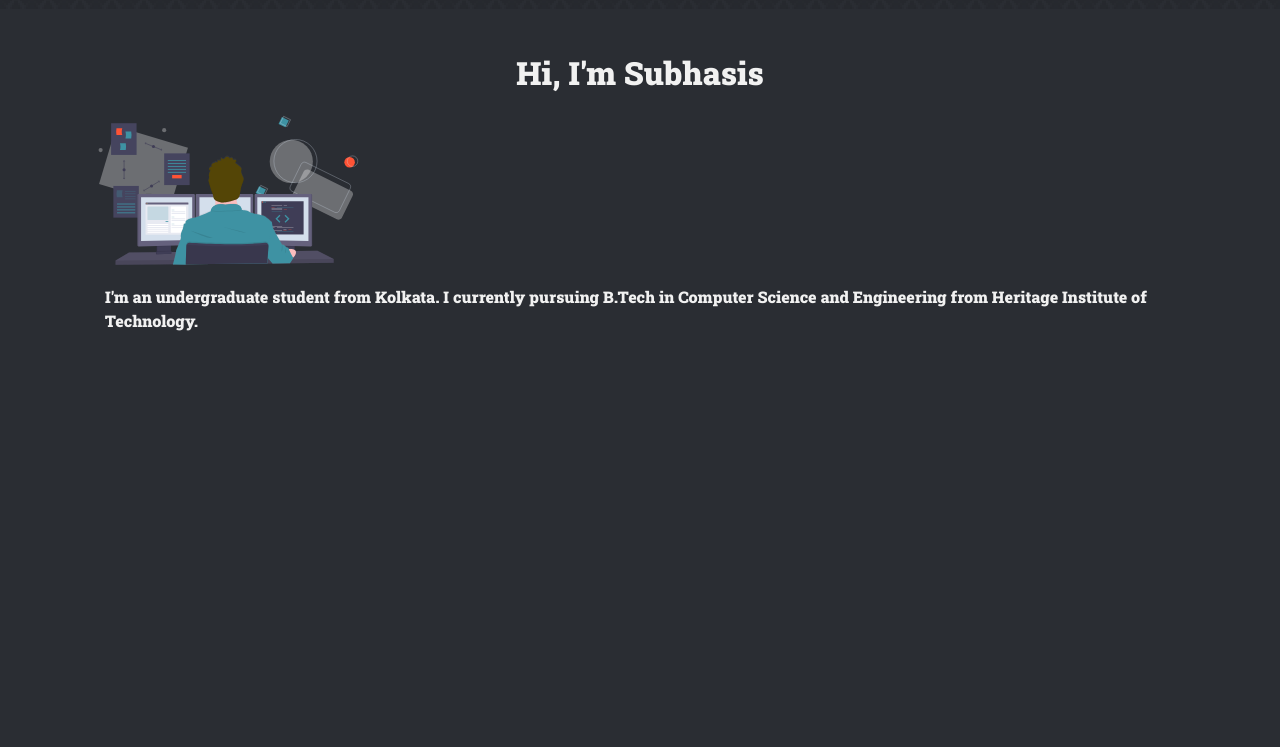
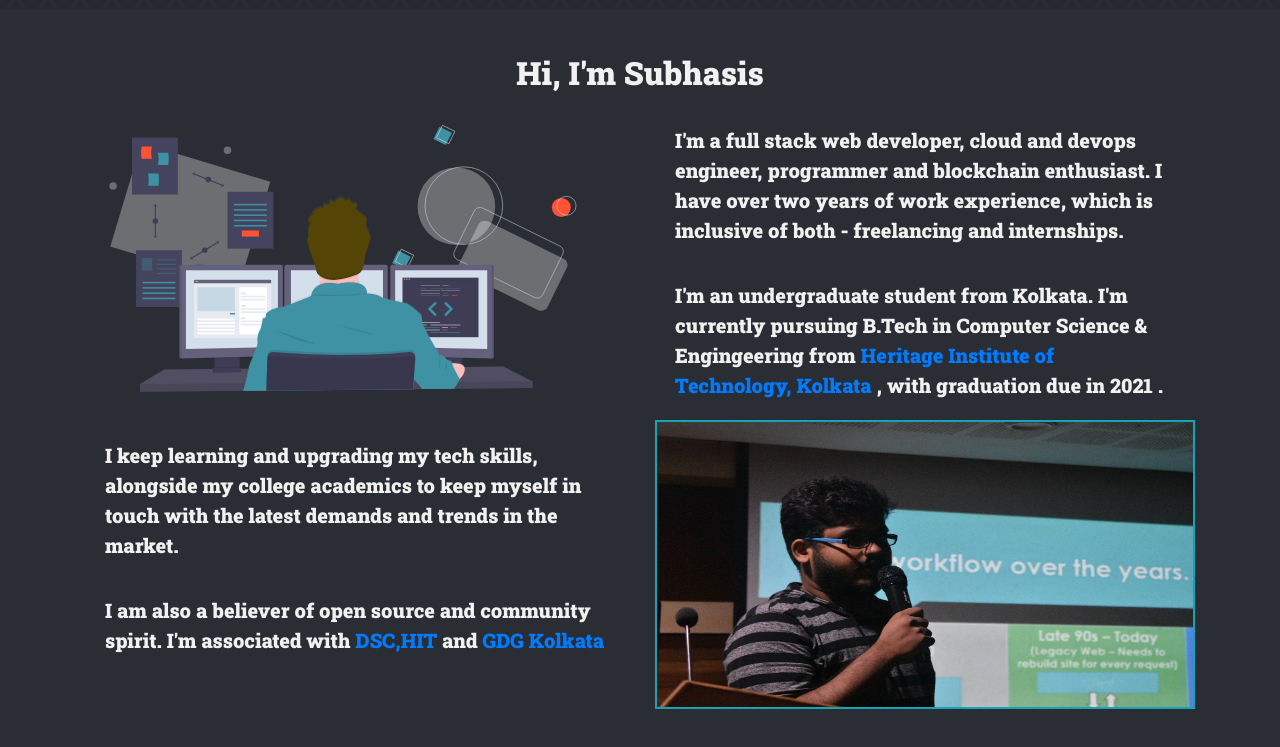
Before and after one commit to inframarauder/portfolio, a React (Create React App) app: page / in a window 1280 px wide. Shown: the part 791-1538 px from the top of the page. Built offline with nearby package versions, Linux system fonts and the light colour scheme; the HTML template or start-up script is replaced by a standard one.

Commit message:
about section complete

```diff
--- a/src/Components/Landing/About.js
+++ b/src/Components/Landing/About.js
@@ -3,19 +3,45 @@ import { Row, Col, Container } from "react-bootstrap";
 
 const About = () => {
   return (
-    <div className="about">
+    <div className="about" id="about">
       <legend className="greet">Hi, I'm Subhasis</legend>
       <Container>
         <Row>
-          <Col md="auto">
-            <img src="/images/about.svg" alt="aboutimg" className="about-img" />
+          <Col sm="6">
+            <img src="/images/about.svg" alt="about" />
           </Col>
-          <Col md="auto">
+          <Col sm="6">
             <p className="about-text">
-              I'm an undergraduate student from Kolkata. I currently pursuing
-              B.Tech in Computer Science and Engineering from Heritage Institute
-              of Technology.
+              I'm a full stack web developer, cloud and devops engineer,
+              programmer and blockchain enthusiast. I have over two years of
+              work experience, which is inclusive of both - freelancing and
+              internships.
             </p>
+            <p className="about-text">
+              I'm an undergraduate student from Kolkata. I'm currently pursuing
+              B.Tech in Computer Science & Engingeering from{" "}
+              <a href="https://heritageit.edu/">
+                Heritage Institute of Technology, Kolkata
+              </a>{" "}
+              , with graduation due in 2021 .
+            </p>
+          </Col>
+        </Row>
+        <Row>
+          <Col sm="6">
+            <p className="about-text">
+              I keep learning and upgrading my tech skills, alongside my college
+              academics to keep myself in touch with the latest demands and
+              trends in the market.
+            </p>
+            <p className="about-text">
+              I am also a believer of open source and community spirit. I'm
+              associated with <a href="https://dschit.com/">DSC,HIT</a> and{" "}
+              <a href="https://gdgkolkata.org/">GDG Kolkata</a>
+            </p>
+          </Col>
+          <Col sm="6" className="text-center">
+            <img src="/images/image2.jpg" alt="talkimg" id="talkimg" />
           </Col>
         </Row>
       </Container>
--- a/src/Components/Landing/Cover.js
+++ b/src/Components/Landing/Cover.js
@@ -3,7 +3,7 @@ import { Row, Col } from "react-bootstrap";
 
 const Cover = () => {
   return (
-    <div className="cover">
+    <div className="cover" id="home">
       <Row>
         <Col md="auto">
           <img src="/images/image1.jpg" alt="image1" className="cover-img" />
--- a/src/index.css
+++ b/src/index.css
@@ -5,7 +5,7 @@
   box-sizing: border-box;
 }
 ::-webkit-scrollbar {
-  width: 5px;
+  width: 10px;
   height: 5px;
   border-radius: 12px;
 }
@@ -60,7 +60,7 @@ body {
   position: relative;
   display: flex;
   flex-direction: column;
-  height: 100vh;
+  min-height: 100vh;
 }
 
 .greet {
@@ -69,11 +69,14 @@ body {
   font-size: 2rem;
 }
 
-.about-img {
-  width: 100%;
-}
-
 .about-text {
   padding: 15px;
   margin: 5px;
+  font-size: 20px;
 }
+
+#talkimg {
+  width: 100%;
+  height: 80%;
+  border: 2px solid #17a2b8;
+}
```
